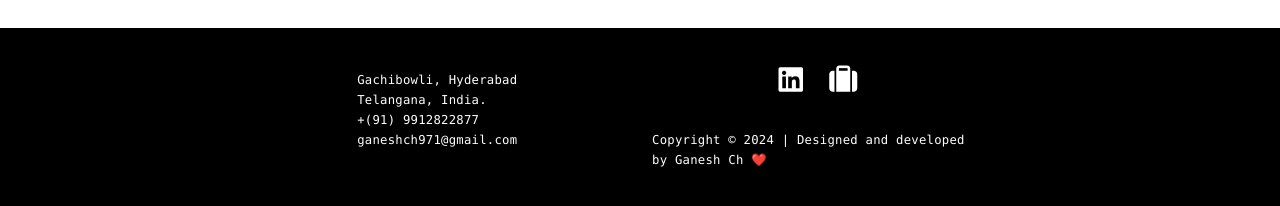
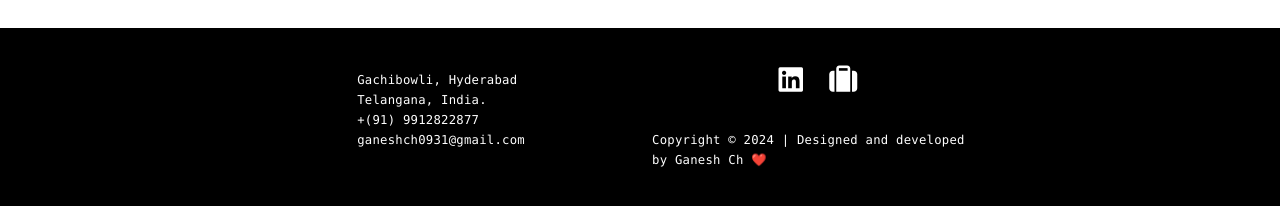
Before and after one commit to ganeshch517/myportfolio, an Angular app: page /home in a window 1280 px wide. Shown: the part 4028-4234 px from the top of the page. Built offline with nearby package versions, Linux system fonts and the light colour scheme; a web font is replaced by a local one.

Commit message:
modified email address

```diff
--- a/src/app/components/footer/footer.component.html
+++ b/src/app/components/footer/footer.component.html
@@ -6,7 +6,7 @@
         Gachibowli, Hyderabad
         Telangana, India.
         +(91) 9912822877
-        ganeshch971@gmail.com
+        ganeshch0931@gmail.com
     </pre>
     </div>
 
```
